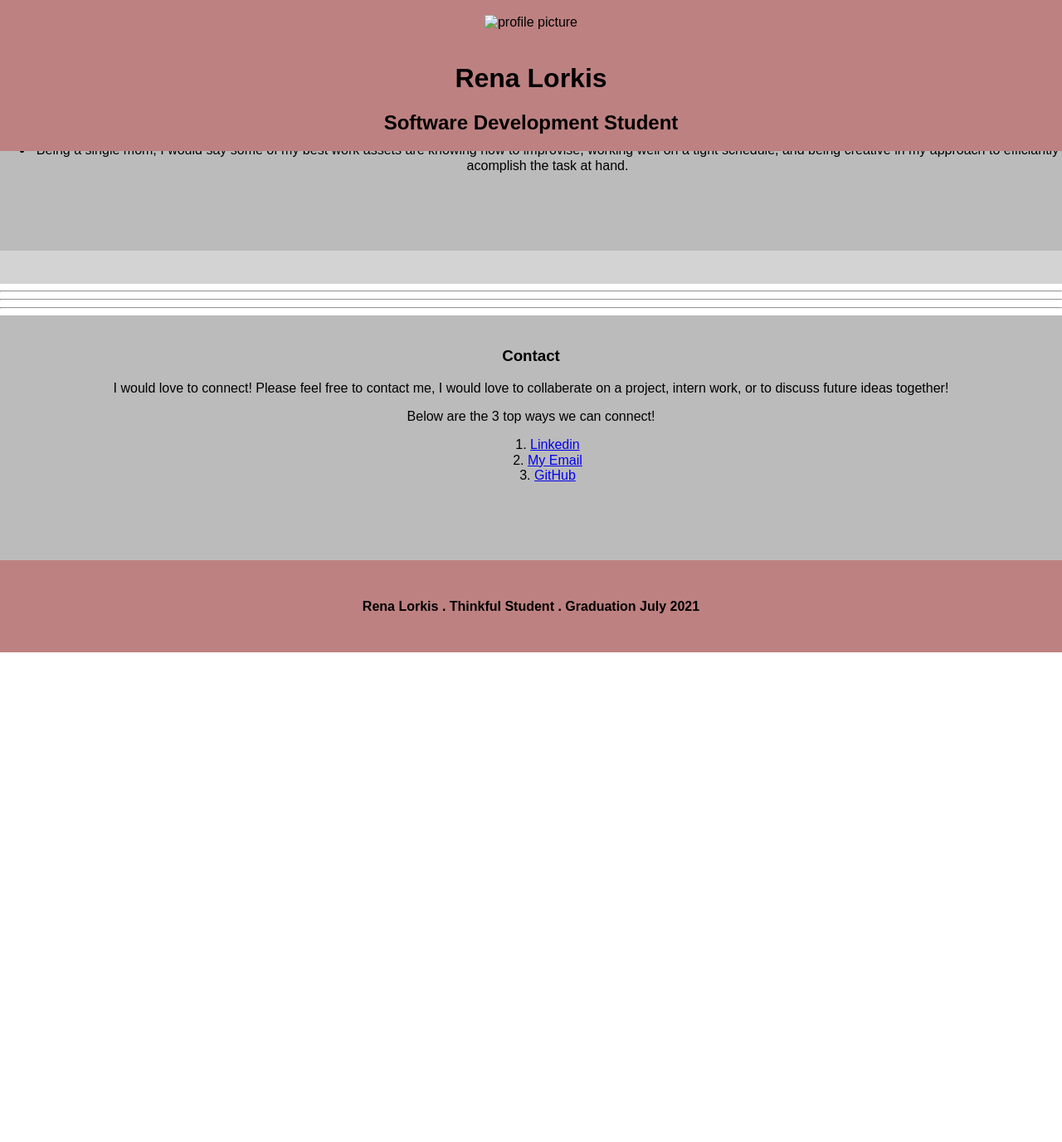
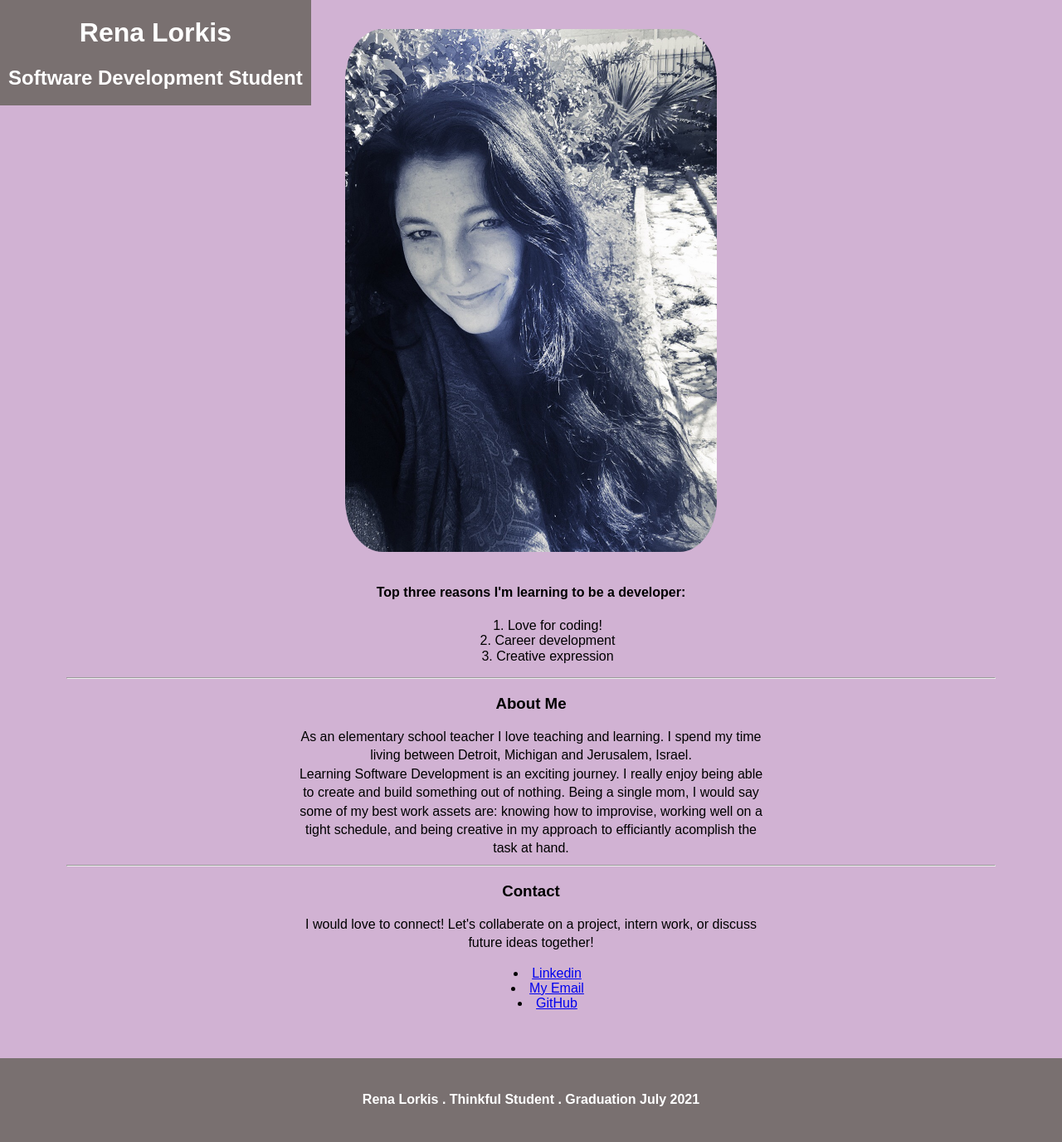
Before and after one commit to RenaELorkis/portfolio-page, a plain HTML site: page index.html in a window 1280 px wide. Shown: the whole page at 83% size. Before the commit the page ends 800 px from the top, so only its background shows below. Drawn offline with nearby package versions, Linux system fonts and the light colour scheme; a script that the page names is missing.

Commit message:
updating css

```diff
--- a/index.html
+++ b/index.html
@@ -12,60 +12,61 @@
     <link href="style.css" rel="stylesheet" type="text/css" />
   </head>
 
+<body>
+<header class="white-text">
+    <!--<img src="rena-pic.jpg" width="100" alt="profile picture">-->
+  <h1> Rena Lorkis </h1>
+  <h2> Software Development Student</h2>
+</header>
 
-<body>
-<header>
-  <div>
-    <img src="rena.JPG" width="100" alt="profile picture">
-    </div>
-    <div>
-<h1> Rena Lorkis </h1>
-<h2> Software Development Student</h2>
-</div>
-</header>
-<hr>
-<hr>
-<hr>
 <!-- about me and comment sections-->
 
 <main>
-  <article>
-    <section>
-<h3> About Me </h3>
-  <ul>
-    <li>I am an elementary english teacher. I LOVE to learn and to teach. </li>
-    <li>I spend my time living between Detroit, Michigan and Jerusalem, Israel. </li>
-    <li> Learning Software Development has been eye opening, I really enjoy being able to create and build something out of nothing.</li>
-    <li>Being a single mom, I would say some of my best work assets are knowing how to improvise, working well on a tight schedule, and being creative in my approach to efficiantly acomplish the task at hand.</li>
-    </section>
-    </article>
-</ul>
+<!--picture of me -->
+<div>
+  <img src="rena-pic.jpg" width="100" alt="profile picture">
+</div>
+<h4>Top three reasons I'm learning to be a developer:</h4>
+<ol>
+  <li>Love for coding!</li>
+  <li>Career development</li>
+  <li>Creative expression</li>
+</ol>
 <hr>
-<hr>
-<hr>
-  <section>
+<article>
+  <h3> About Me </h3>
+    <p class="center">
+     As an elementary school teacher I love teaching and learning. I spend my time living between Detroit, Michigan and Jerusalem, Israel.<br>
+     Learning Software Development is an exciting journey. I really enjoy being able to create and build
+     something out of nothing.
+     Being a single mom, I would say some of my best work assets are:
+     knowing how to improvise, working well on a tight schedule, and being creative in my approach to
+     efficiantly acomplish the task at hand.
+    </p>
+</article>
+    <hr>
+
   <h3> Contact</h3>
-  <p> I would love to connect! Please feel free to contact me, I would love to collaberate on a project, intern work, or to discuss future ideas together!</p>
-<p> Below are the 3 top ways we can connect! </p>
+    <p class="center"> I would love to connect! Let's collaberate on a project, intern work, or discuss future ideas together!</p>
+
 <!--list with 1,2,3 -->
-   <ol>
+    <ul>
      <li>
      <a href="https://www.linkedin.cn/login">Linkedin</a>
      </li>
      <li>
      <a href="mailto:lorkisrena@gmail.com">My Email</a>
      </li>
-     <li>
-       <a href= "https://github.com/RenaELorkis">GitHub</a>
+     <li> <a href= "https://github.com/RenaELorkis">GitHub</a>
      </li>
-   </ol>
-   </section>
-   </article>
-   </main>
+   </ul>
 
-   <footer>
+  </main>
+
+   <footer class="white-text">
      <h4>Rena Lorkis . Thinkful Student . Graduation July 2021</h4>
-</footer>
+  </footer>
     <script src="script.js"></script>
   </body>
+
 </html>
--- a/style.css
+++ b/style.css
@@ -1,6 +1,6 @@
 /* background, color, font-family, font-size,
  height, margin, padding, text-align*/
- * {
+* {
     box-sizing: border-box;
  }
 
@@ -14,47 +14,61 @@ p,li {
     font-size: 16px;
 }
 /* i want the image to be on the left of my name*/
-img{
-margin: 18px;
-height: 10%;
-width: 20%
+img {
+    border-radius: 10%;
+    height: 10%;
+    margin: 15px;
+    width: 40%;
 }
 
 h1, h2, h3 {
-    text-align: center
+    text-align: center;
 }
 
 header {
-    background-color: rgb(190, 129, 129);
-    left: 0;
-    /* padding: 12% 0; */
+    background-color: rgb(121, 112, 112);
+    /* margin: 10px; */
+    padding-left: 10px;
+    padding-right: 10px;
     position: fixed;
-    right: 0;
-    top: 0;
-    z-index: 10;
+    z-index: 20;
 }
-main section {
+
+.white-text {
+    color: #ffffff;
+}
+
+.center {
+    line-height: 1.4;
+    margin: auto;
+    width: 50%;
+}
+main {
     height: auto;
     padding-top: 20px;
+    padding-bottom: 40px;
+    padding-left:80px;
+    padding-right:80px;
+    background-color:rgb(209, 178, 211);
 }
-main article {
-    padding-bottom: 40px;
-    background-color: lightgrey;
-}
-section {
+/*section {
     background-color: #bbb;
     min-height: 200px;
     padding: 6% 0;
-}
+}*/
 p{
     text-align: center;
+}
+ul {
+text-align: center ;
+list-style-position: inside;
 }
 ol{
     text-align: center;
     list-style-position: inside;
 }
 footer{
-    background-color: rgb(190,129,129);
-    padding: 25px;
+    background-color: rgb(121, 112, 112);
+    padding: 20px;
     text-align: center;
 }
```
Also changed, not shown: rena-pic.jpg (added).
